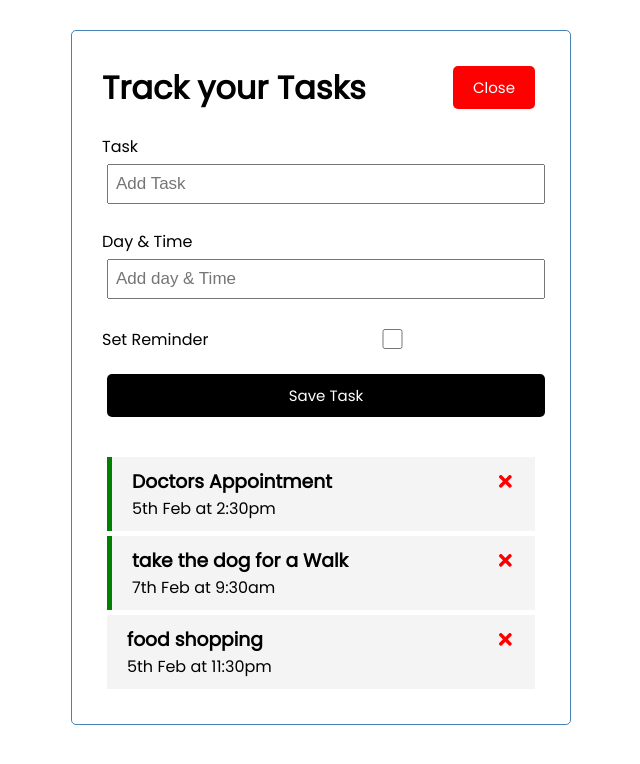
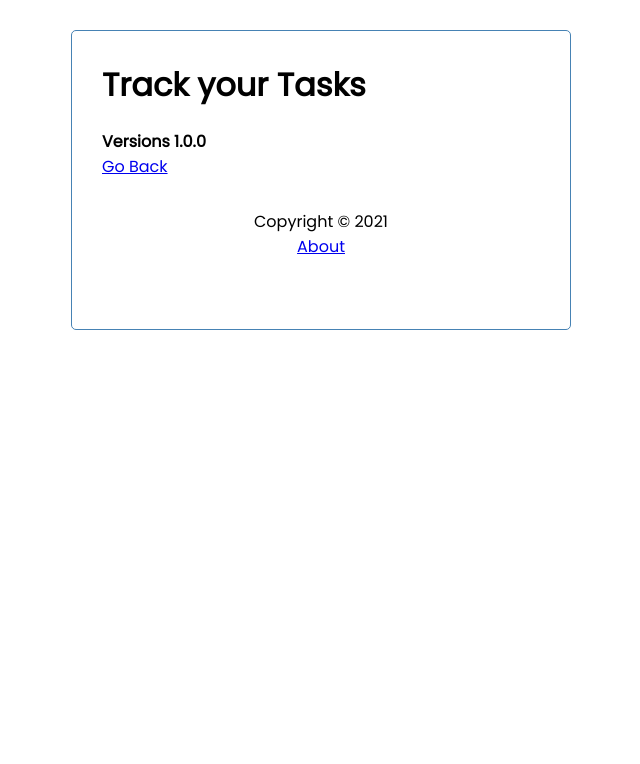
Before and after one commit to martinmaguire89/react-task-tracker, a React (Create React App) app: page /about in a window 1280 px wide. Shown: the top 764 px of the page, without its empty margins (319-959 px from the left). Built offline with nearby package versions, Linux system fonts and the light colour scheme; data requests are answered from the project's data file; the HTML template or start-up script is replaced by a standard one.

Commit message:
routing adn footer added

```diff
--- a/db.json
+++ b/db.json
@@ -13,10 +13,10 @@
       "reminder": true
     },
     {
-      "id": 3,
-      "text": "food shopping",
-      "day": "5th Feb at 11:30pm",
-      "reminder": false
+      "text": "take car to mechanic",
+      "day": "Thursday ",
+      "reminder": true,
+      "id": 3
     }
   ]
 }
--- a/package.json
+++ b/package.json
@@ -6,10 +6,13 @@
     "@testing-library/jest-dom": "^5.12.0",
     "@testing-library/react": "^11.2.7",
     "@testing-library/user-event": "^12.8.3",
+    "install": "^0.13.0",
     "json-server": "^0.16.3",
     "react": "^17.0.2",
     "react-dom": "^17.0.2",
     "react-icons": "^4.2.0",
+    "react-router": "^5.2.0",
+    "react-router-dom": "^5.2.0",
     "react-scripts": "4.0.3",
     "web-vitals": "^1.1.2"
   },
--- a/src/App.js
+++ b/src/App.js
@@ -1,8 +1,11 @@
 import './App.css';
 import { useState, useEffect } from 'react';
+import { BrowserRouter as Router, Route } from 'react-router-dom';
 import Header from './components/Header';
 import Tasks from './components/Tasks';
 import AddTask from './components/AddTask';
+import Footer from './components/Footer';
+import About from './components/About';
 
 function App() {
   const [showAddTask, SetShowAddTask] = useState(true);
@@ -18,6 +21,7 @@
     getTasks();
   }, []);
 
+  //Fetch Tasks
   const fetchTasks = async () => {
     const res = await fetch('http://localhost:5000/tasks');
     const data = await res.json();
@@ -25,40 +29,94 @@
     return data;
   };
 
+  //fetch Task
+  const fetchTask = async (id) => {
+    const res = await fetch(`http://localhost:5000/tasks/${id}`);
+    const data = await res.json();
+
+    return data;
+  };
+
   //Add Task
-  const addTask = (task) => {
-    const id = Math.floor(Math.random() * 10000) + 1;
-    const newTask = { id, ...task };
-    setTasks([...tasks, newTask]);
+  const addTask = async (task) => {
+    const res = await fetch('http://localhost:5000/tasks', {
+      method: 'POST',
+      headers: {
+        'content-type': 'application/json',
+      },
+      body: JSON.stringify(task),
+    });
+
+    const data = await res.json();
+
+    setTasks([...tasks, data]);
+
+    // const id = Math.floor(Math.random() * 10000) + 1;
+    // const newTask = { id, ...task };
+    // setTasks([...tasks, newTask]);
   };
 
   //Delete Task
-  const deleteTask = (id) => {
+  const deleteTask = async (id) => {
+    await fetch(`http://localhost:5000/tasks/${id}`, {
+      method: 'DELETE',
+    });
+
     setTasks(tasks.filter((task) => task.id !== id));
   };
 
   //Toggle Reminder
-  const toggleReminder = (id) => {
+  const toggleReminder = async (id) => {
+    const taskToToggle = await fetchTask(id);
+    const updTask = { ...taskToToggle, reminder: !taskToToggle.reminder };
+
+    const res = await fetch(`http://localhost:5000/tasks/${id}`, {
+      method: 'PUT',
+      headers: {
+        'Content-type': 'application/json',
+      },
+      body: JSON.stringify(updTask),
+    });
+
+    const data = await res.json();
+
     setTasks(
       tasks.map((task) =>
-        task.id === id ? { ...task, reminder: !task.reminder } : task
+        task.id === id ? { ...task, reminder: data.reminder } : task
       )
     );
   };
 
   return (
+    <Router>
       <div className="container">
         <Header
           onAdd={() => SetShowAddTask(!showAddTask)}
           showAdd={showAddTask}
         />
+
+        <Route
+          path="/"
+          exact
+          render={(props) => (
+            <>
               {showAddTask && <AddTask onAdd={addTask} />}
               {tasks.length > 0 ? (
-        <Tasks tasks={tasks} onDelete={deleteTask} onToggle={toggleReminder} />
+                <Tasks
+                  tasks={tasks}
+                  onDelete={deleteTask}
+                  onToggle={toggleReminder}
+                />
               ) : (
                 'No Task to show'
               )}
+            </>
+          )}
+        />
+        <Route path="/about" component={About} />
+        <Footer />
       </div>
+    </Router>
   );
 }
 
--- /dev/null
+++ b/src/components/About.js
@@ -0,0 +1,12 @@
+import { Link } from 'react-router-dom';
+
+const About = () => {
+  return (
+    <div>
+      <h4>Versions 1.0.0</h4>
+      <Link to="/">Go Back</Link>
+    </div>
+  );
+};
+
+export default About;
--- /dev/null
+++ b/src/components/Footer.js
@@ -0,0 +1,13 @@
+import React from 'react';
+import { Link } from 'react-router-dom';
+
+const Footer = () => {
+  return (
+    <footer>
+      <p>Copyright &copy; 2021</p>
+      <Link to="/about">About</Link>
+    </footer>
+  );
+};
+
+export default Footer;
--- a/src/components/Header.js
+++ b/src/components/Header.js
@@ -1,19 +1,20 @@
 import PropTypes from 'prop-types';
+import { useLocation } from 'react-router-dom';
 import Button from './Button';
 
 const Header = ({ title, onAdd, showAdd }) => {
-  const onClick = () => {
-    console.log('Click');
-  };
+  const location = useLocation();
 
   return (
     <header className="header">
       <h1>{title}</h1>
-      <Button
-        color={showAdd ? 'red' : 'green'}
-        text={showAdd ? 'Close' : 'Add'}
-        onClick={onAdd}
-      />
+      {location.pathname === '/' && (
+        <Button
+          color={showAdd ? 'red' : 'green'}
+          text={showAdd ? 'Close' : 'Add'}
+          onClick={onAdd}
+        />
+      )}
     </header>
   );
 };
```
Also changed, not shown: 1 other file (tests, documents, lock files or other folders). Lines whose indentation alone changed are shown as unchanged.
